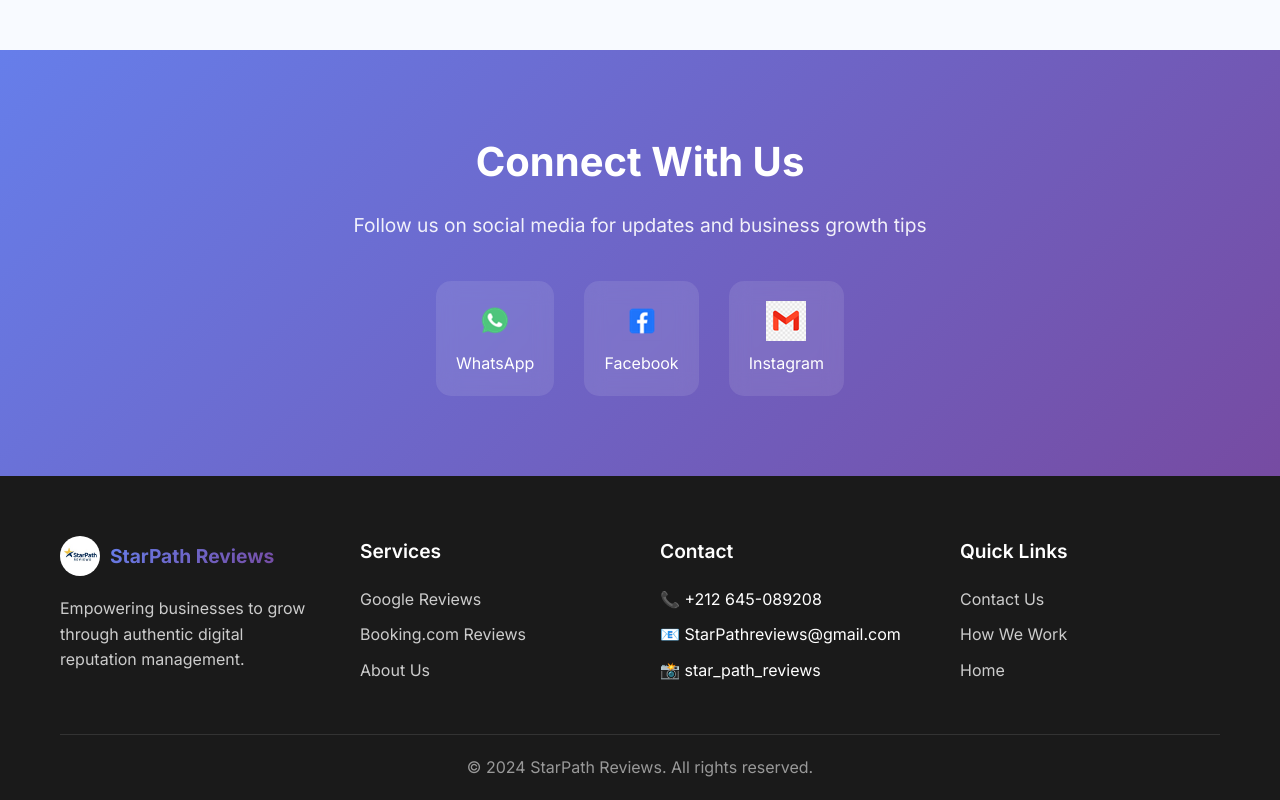
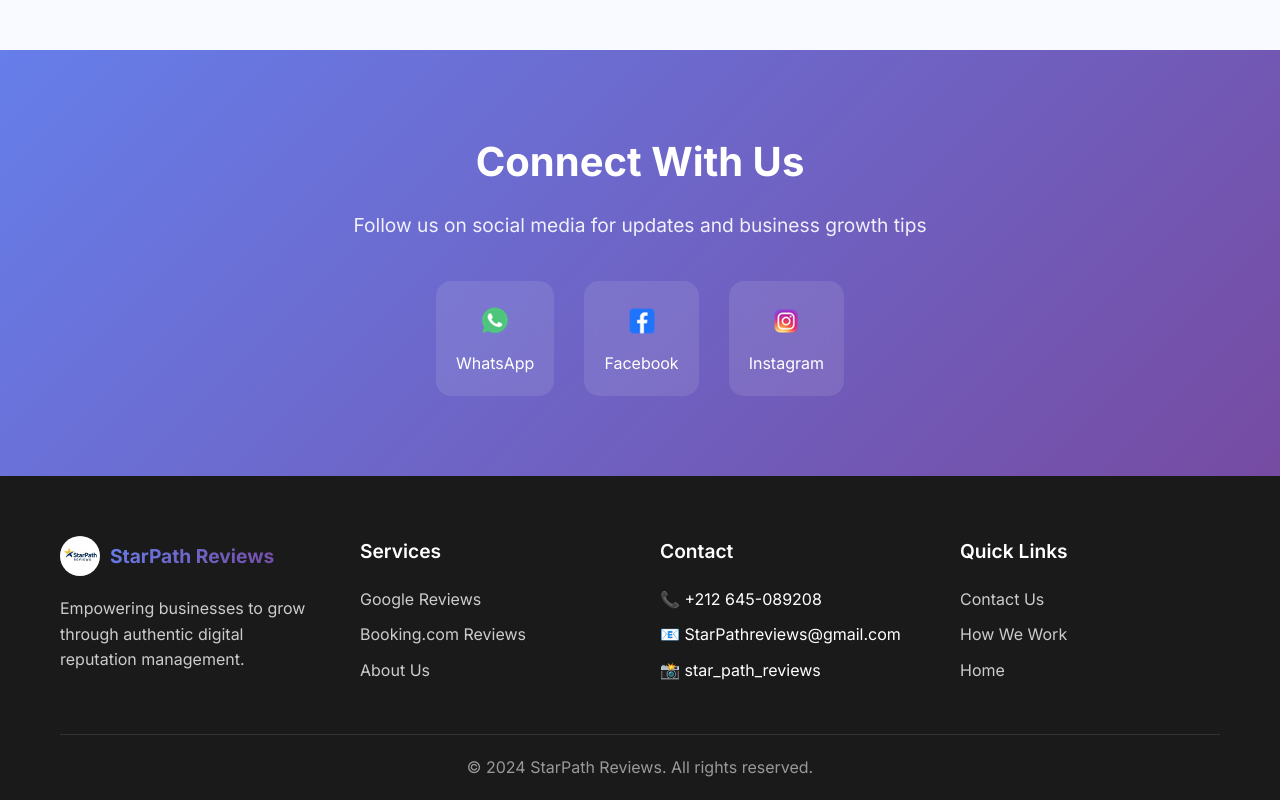
Before and after one commit to Rooney2000-eng/StarPath-Review, a plain HTML site: page index.html in a window 1280 px wide. Shown: the part 1771-2571 px from the top of the page. Drawn offline with nearby package versions, Linux system fonts and the light colour scheme.

Commit message:
Update index.html

```diff
--- a/index.html
+++ b/index.html
@@ -144,7 +144,7 @@
             <span>Facebook</span>
           </a>
           <a href="https://www.instagram.com/star_path_reviews?igsh=MXZtY3M3ajhwdHA1bw==" class="social-icon instagram" target="_blank">
-            <img src="images/gmail.png" alt="Instagram">
+            <img src="images/Instagram.png" alt="Instagram">
             <span>Instagram</span>
           </a>
         </div>
```
